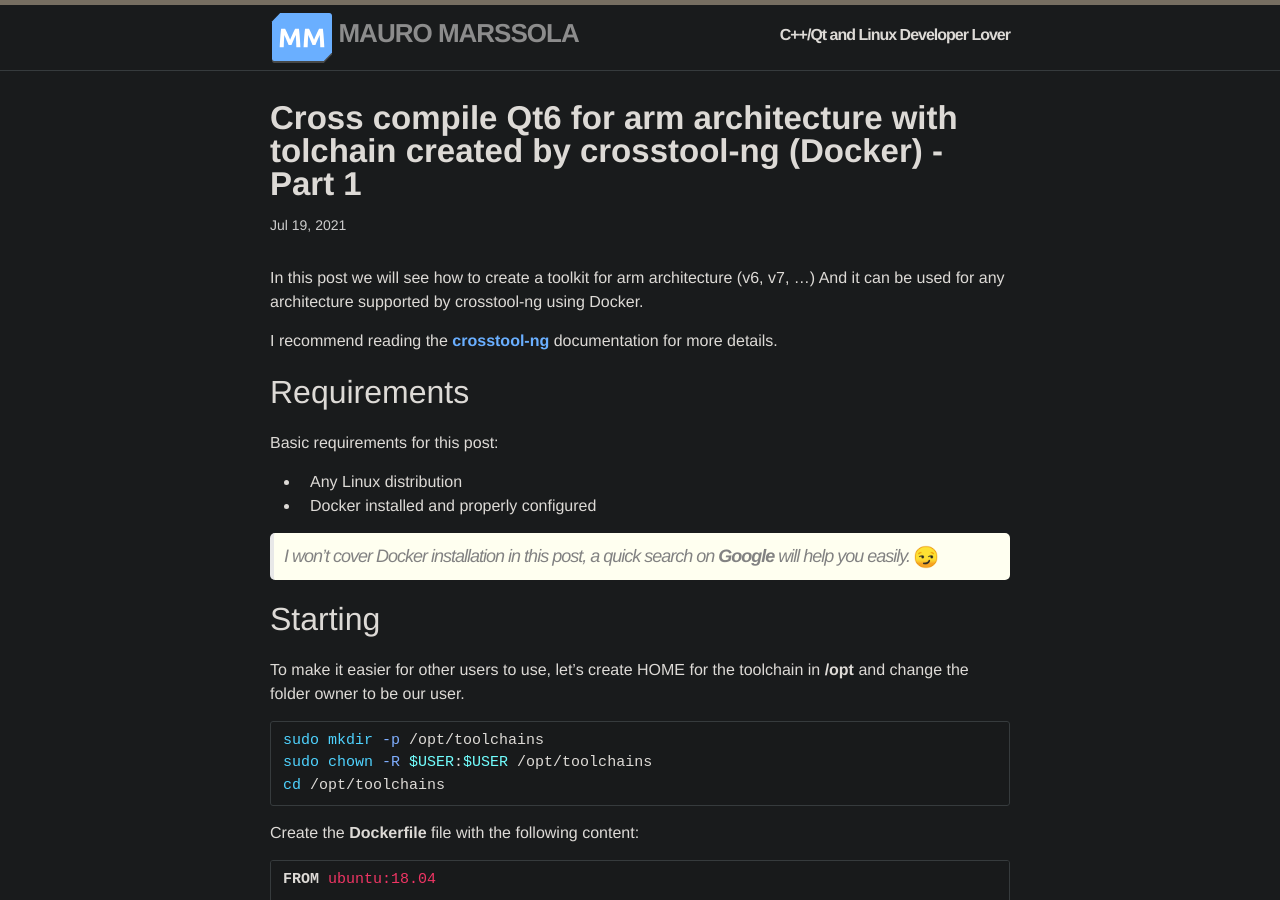
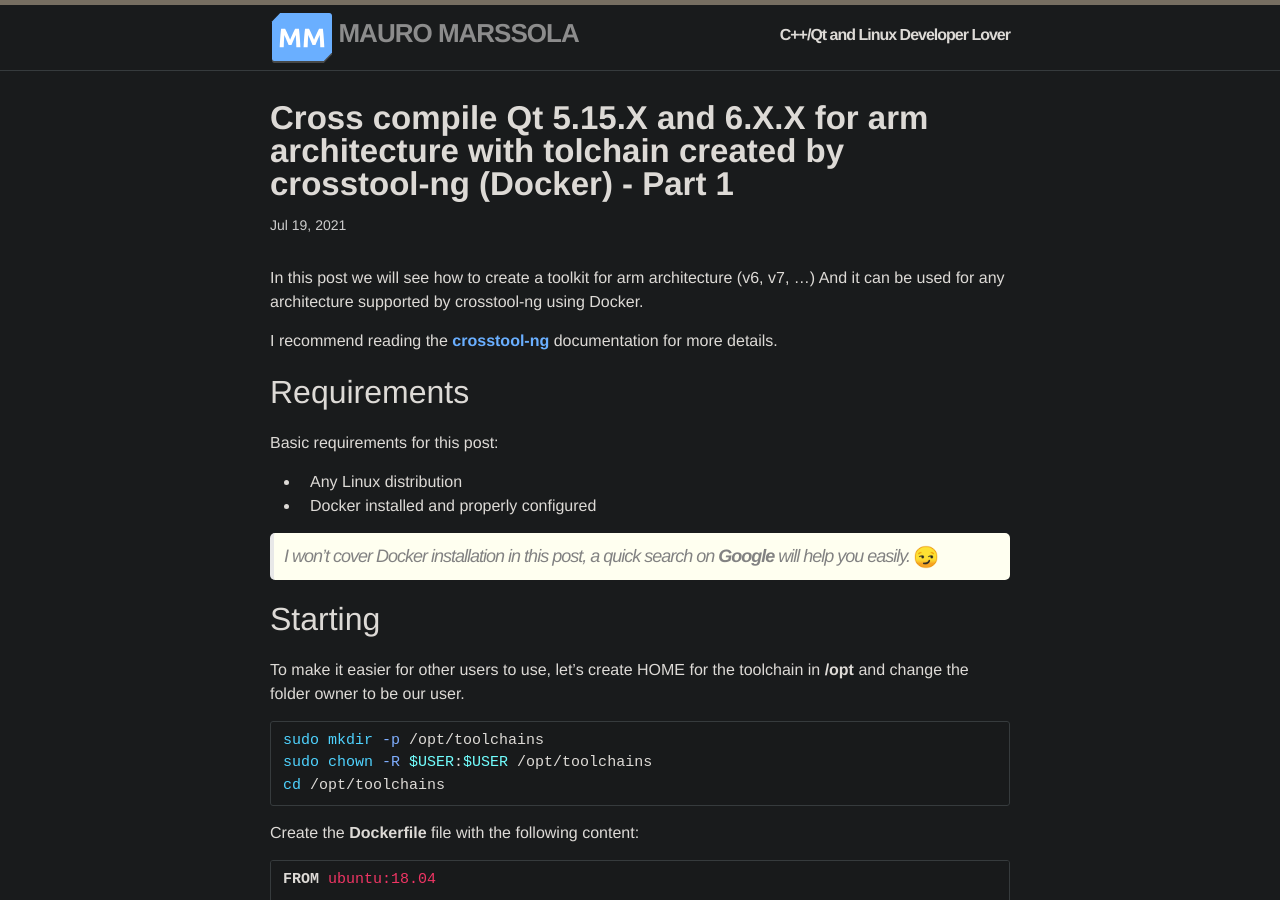
Before and after one commit to marssola/marssola.github.io, a Jekyll site: the page built from _posts/2021-07-19-qt5-qt6-cross-compiled-part1.md, in a window 1280 px wide and 900 px high. Built offline with Jekyll 4.4.1, drawn with Linux system fonts in a browser that asks for light colours.

Commit message:
Change post to Qt5 and Qt6

```diff
--- a/_posts/2021-07-19-qt6-cross-compiled-part1.md
+++ b/_posts/2021-07-19-qt5-qt6-cross-compiled-part1.md
@@ -1,5 +1,5 @@
 ---
-title: Cross compile Qt6 for arm architecture with tolchain created by crosstool-ng (Docker) - Part 1
+title: Cross compile Qt 5.15.X and 6.X.X for arm architecture with tolchain created by crosstool-ng (Docker) - Part 1
 ---
 In this post we will see how to create a toolkit for arm architecture (v6, v7, ...) And it can be used for any architecture supported by crosstool-ng using Docker.
 
```
